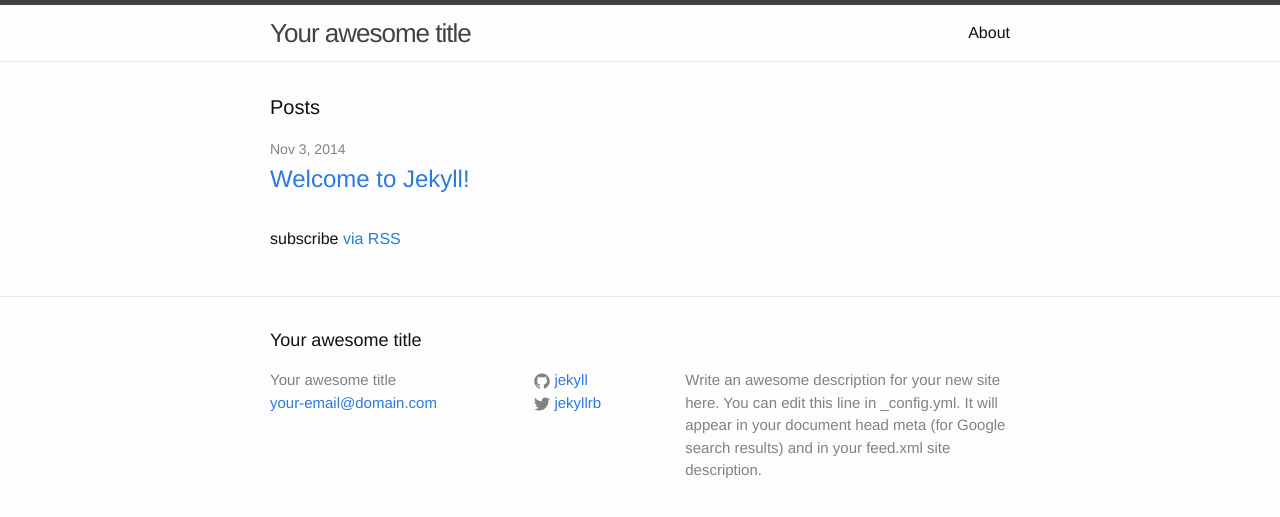
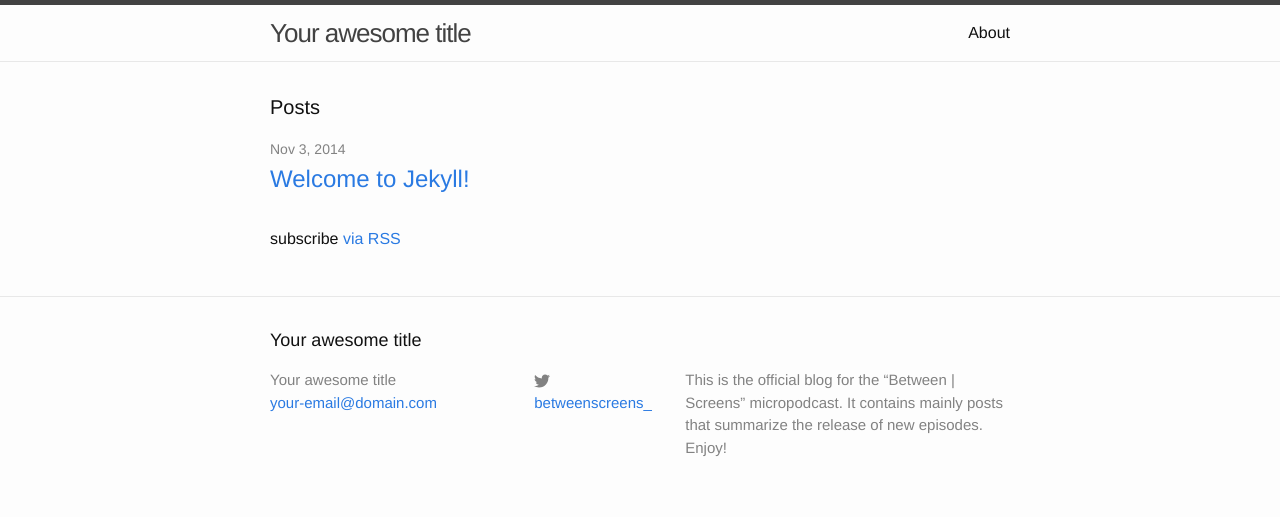
Before and after one commit to vis-kid/between_blog, a Jekyll site: the page built from index.html, in a window 1280 px wide. Shown: the top 517 px of the page. Built offline with Jekyll 4.4.1, drawn with Linux system fonts in a browser that asks for light colours.

Commit message:
Updates config file with better site description

```diff
--- a/_config.yml
+++ b/_config.yml
@@ -1,14 +1,20 @@
 # Site settings
+
 title: Your awesome title
+
 email: your-email@domain.com
+
 description: > # this means to ignore newlines until "baseurl:"
-  Write an awesome description for your new site here. You can edit this
-  line in _config.yml. It will appear in your document head meta (for
-  Google search results) and in your feed.xml site description.
+  This is the official blog for the “Between | Screens” micropodcast.
+  It contains mainly posts that summarize the release of new episodes. Enjoy!
+
 baseurl: '/between_blog'
+
 url: "http://yourdomain.com" # the base hostname & protocol for your site
-twitter_username: jekyllrb
-github_username:  jekyll
+
+twitter_username: betweenscreens_
+
+#github_username:  jekyll
 
 # Build settings
 markdown: kramdown
```
